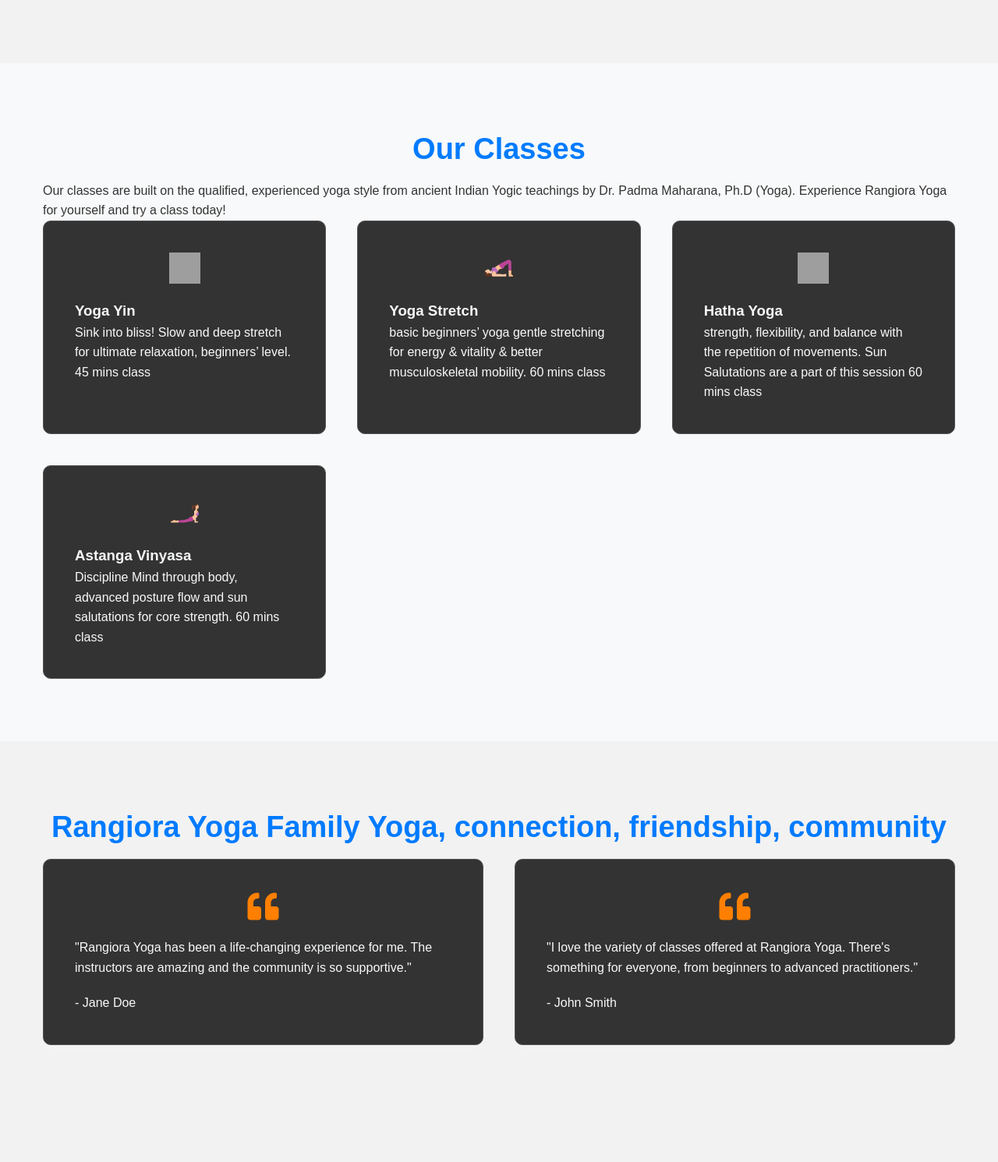
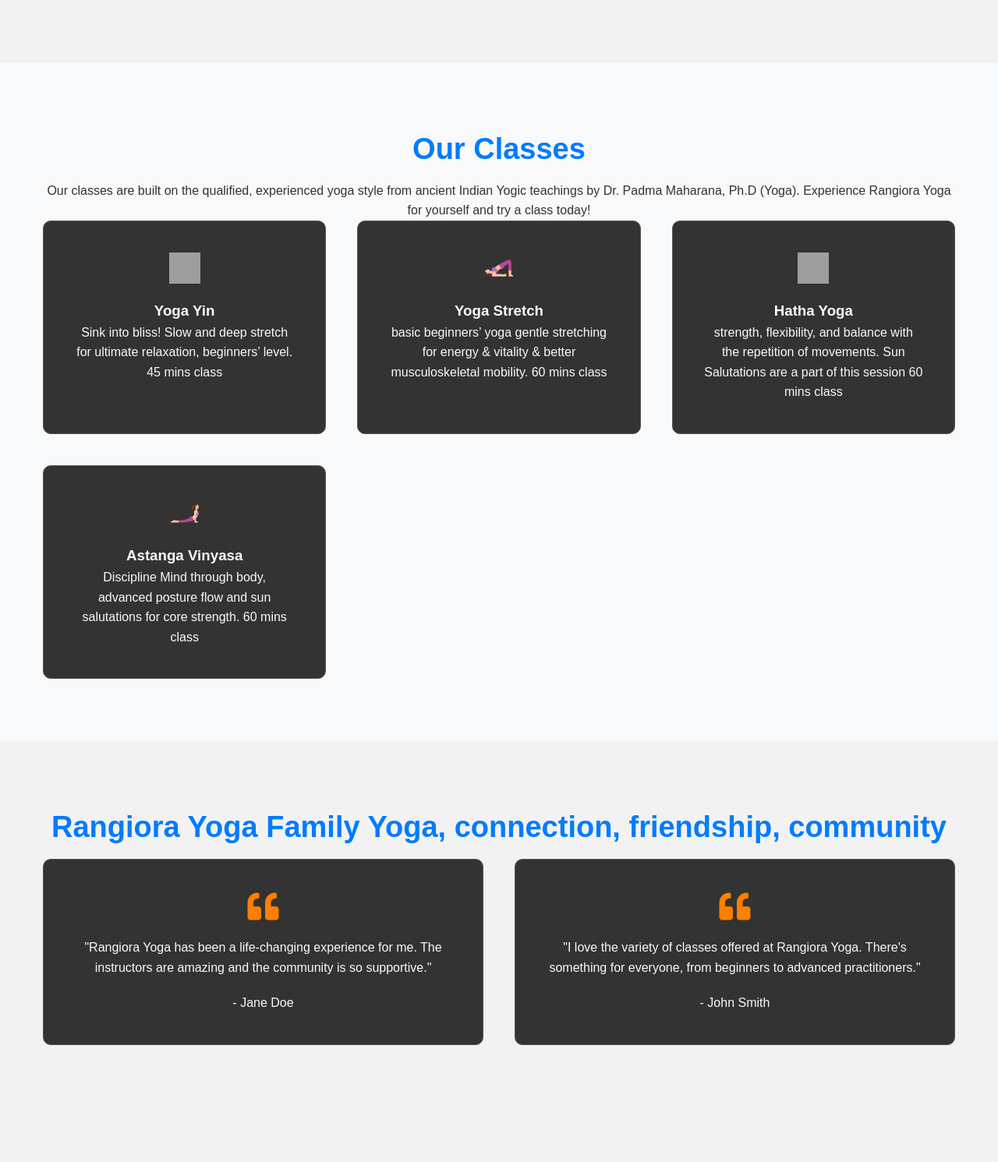
Before and after one commit to rmoharana038/rangiorayoga, a PHP site: page /index.html in a window 1280 px wide. Shown: the part 779-2270 px from the top of the page at 78% size. Run offline with PHP 8.4, Linux system fonts and the light colour scheme; grey boxes are pictures that could not be loaded.

Commit message:
Feat: Center align all text on pages

```diff
--- a/assets/css/style.css
+++ b/assets/css/style.css
@@ -33,6 +33,7 @@ body {
     display: flex;
     flex-direction: column;
     min-height: 100vh;
+    text-align: center; /* Center align all text */
 }
 
 .container {
```
